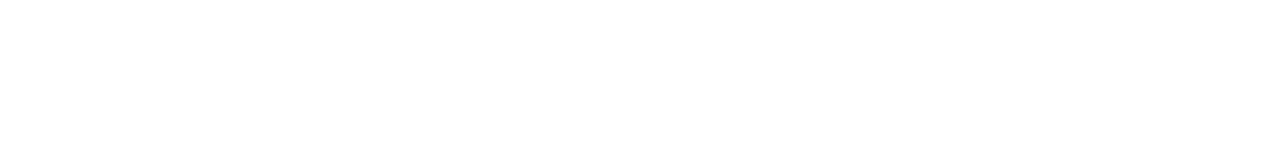
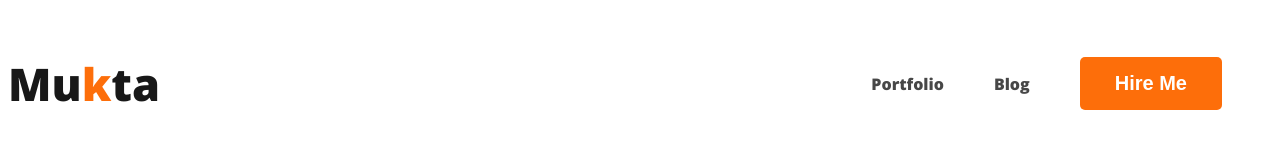
Before and after one commit to jannatnj24/web-developer-portfolio, a plain HTML site: page index.html in a window 1280 px wide. Drawn offline with nearby package versions, Linux system fonts and the light colour scheme.

Commit message:
added nav

```diff
--- a/index.html
+++ b/index.html
@@ -1,14 +1,34 @@
 <!DOCTYPE html>
 <html lang="en">
+
 <head>
     <meta charset="UTF-8">
-    <meta name="viewport" content="width=device-width, initial-scale=1.0">
+    <meta name="viewport"
+        content="width=device-width, initial-scale=1.0">
     <title>Web Developer Portfolio</title>
+    <link rel="preconnect"
+        href="https://fonts.googleapis.com">
+    <link rel="preconnect"
+        href="https://fonts.gstatic.com"
+        crossorigin>
+    <link
+        href="https://fonts.googleapis.com/css2?family=Open+Sans:wght@800&display=swap"
+        rel="stylesheet">
+    <link rel="stylesheet"
+        href="styles/style.css">
 </head>
+
 <body>
     <header>
         <nav>
-
+            <h3 class="nav-title">Mu<span
+                    class="text-orange">k</span>ta
+            </h3>
+            <ul>
+                <li><a href="">Portfolio</a></li>
+                <li><a href="">Blog</a></li>
+                <li><button class="btn-primary">Hire Me</button></li>
+            </ul>
         </nav>
     </header>
     <main>
@@ -18,4 +38,5 @@
 
     </footer>
 </body>
+
 </html>
--- /dev/null
+++ b/styles/style.css
@@ -0,0 +1,49 @@
+/* common shared styles*/
+body {
+    font-family: 'Open Sans', sans-serif;
+}
+
+.btn-primary {
+    border-radius: 5px;
+    background: #FD6E0A;
+    border: 0;
+    color: white;
+    font-size: 20px;
+    font-style: normal;
+    font-weight: 700;
+    padding: 15px 35px;
+}
+
+
+.text-orange {
+    color: #FD6E0A;
+}
+
+/* nav styles */
+
+nav {
+    display: flex;
+    align-items: center;
+    justify-content: space-between;
+}
+
+.nav-title {
+    font-size: 45px;
+    color: #181818;
+    font-weight: 800;
+}
+
+nav>ul {
+    display: flex;
+    align-items: center;
+}
+
+nav li {
+    list-style: none;
+    margin-right: 50px;
+}
+
+nav a {
+    text-decoration: none;
+    color: #474747;
+}
```
